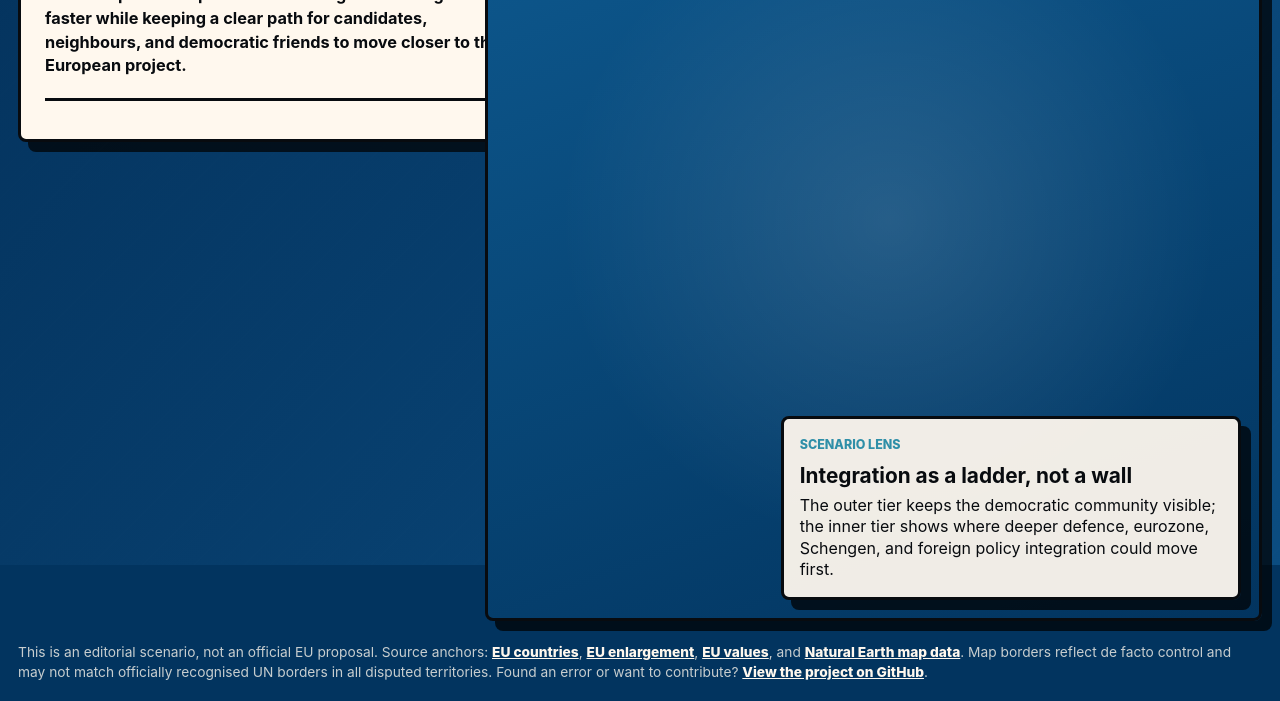
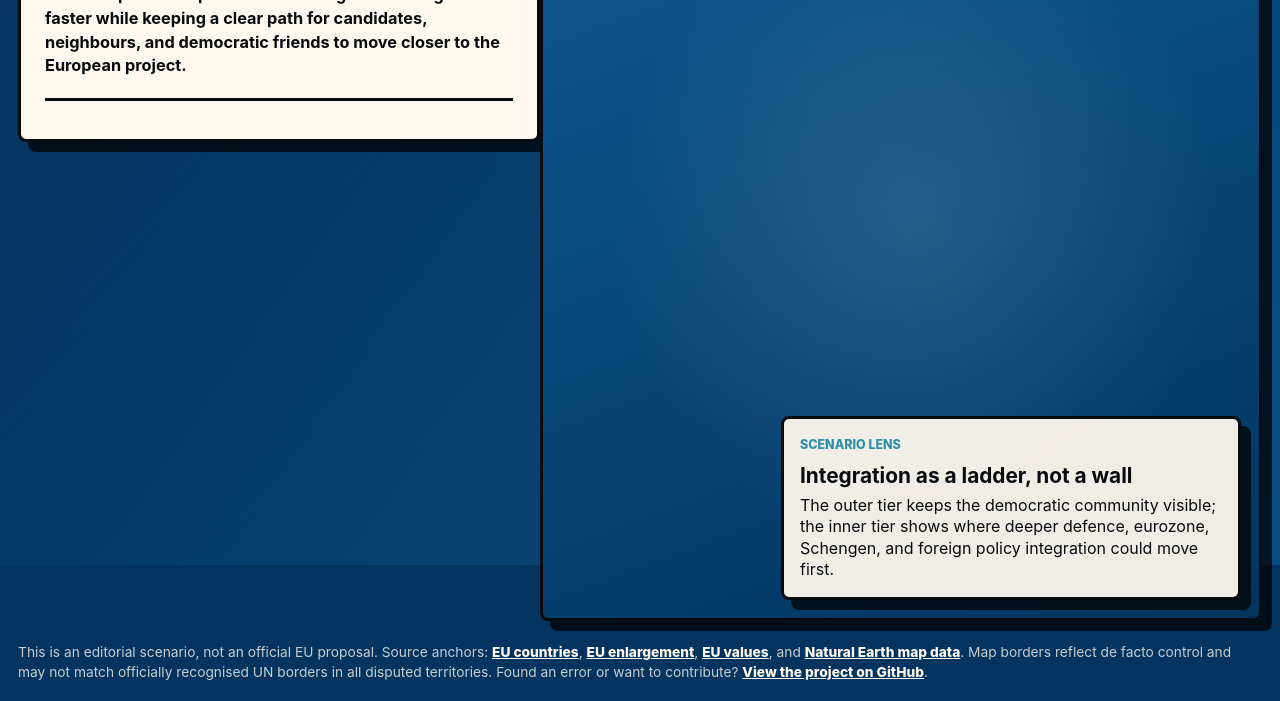
Before and after one commit to Microhive/EUMadeSimpleTieredEU, a website built with Vite: page index.html in a window 1280 px wide. Shown: the part 235-936 px from the top of the page. Built offline with nearby package versions, Linux system fonts and the light colour scheme.

Commit message:
feat: adjust infographic and benefit pills grid layouts for improved responsiveness

```diff
--- a/src/styles.css
+++ b/src/styles.css
@@ -235,7 +235,7 @@ button {
 
 .infographic {
   display: grid;
-  grid-template-columns: minmax(380px, 0.86fr) minmax(560px, 1.5fr);
+  grid-template-columns: minmax(500px, 0.86fr) minmax(0, 1.5fr);
   gap: 22px;
   flex: 1;
   min-height: 760px;
@@ -388,7 +388,7 @@ h1 {
 .benefit-pills {
   position: relative;
   display: grid;
-  grid-template-columns: repeat(4, minmax(0, 1fr));
+  grid-template-columns: repeat(2, minmax(0, 1fr));
   gap: 14px 18px;
   margin-top: 20px;
   padding-top: 14px;
```
